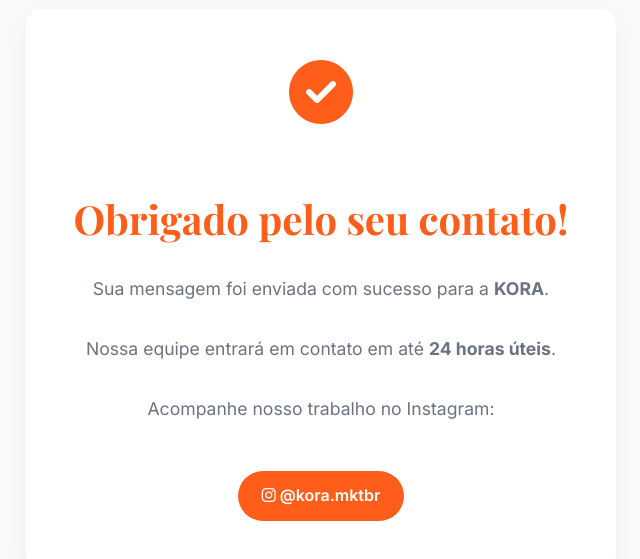
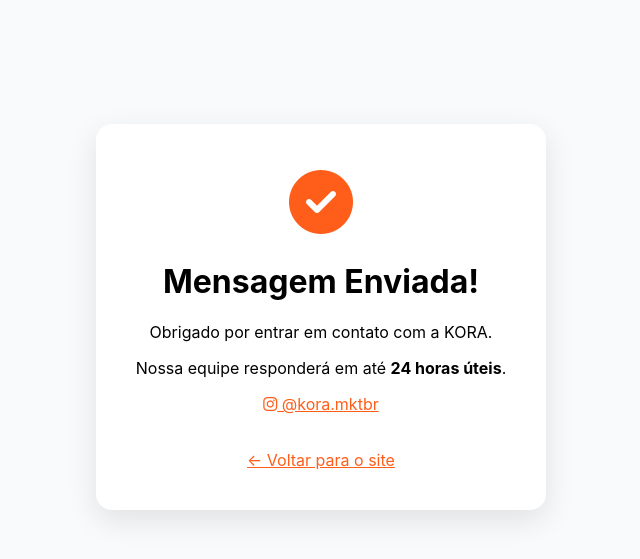
Before and after one commit to koramktbr/kora-page, a plain HTML site: page obrigado.html in a window 1280 px wide. Shown: the part 111-670 px from the top of the page, without its empty margins (319-959 px from the left). Drawn offline with nearby package versions, Linux system fonts and the light colour scheme.

Commit message:
obrigado.html

```diff
--- a/obrigado.html
+++ b/obrigado.html
@@ -4,89 +4,52 @@
   <meta charset="UTF-8">
   <meta name="viewport" content="width=device-width, initial-scale=1.0">
   <title>Obrigado - KORA</title>
-  <link rel="preconnect" href="https://fonts.googleapis.com">
-  <link rel="preconnect" href="https://fonts.gstatic.com" crossorigin>
-  <link href="https://fonts.googleapis.com/css2?family=Inter:wght@300;400;500;600;700&family=Playfair+Display:wght@700&display=swap" rel="stylesheet">
   <link rel="stylesheet" href="https://cdnjs.cloudflare.com/ajax/libs/font-awesome/6.4.0/css/all.min.css">
   <style>
     :root {
       --primary: #FF5E1A;
-      --primary-light: #FF8E53;
-      --dark: #111827;
-      --gray: #6B7280;
       --light: #F9FAFB;
       --white: #FFFFFF;
     }
     body {
       font-family: 'Inter', sans-serif;
       background-color: var(--light);
-      color: var(--dark);
-      margin: 0;
-      padding: 0;
       display: flex;
       justify-content: center;
       align-items: center;
       min-height: 100vh;
       text-align: center;
-      line-height: 1.6;
+      padding: 20px;
     }
-    .thank-you-container {
+    .thank-you-box {
+      background: var(--white);
+      padding: 40px;
+      border-radius: 16px;
       max-width: 600px;
-      padding: 3rem;
-      background: var(--white);
-      border-radius: 16px;
-      box-shadow: 0 10px 30px rgba(0, 0, 0, 0.05);
+      box-shadow: 0 10px 30px rgba(0,0,0,0.1);
     }
-    h1 {
-      font-family: 'Playfair Display', serif;
+    .icon-check {
       color: var(--primary);
-      font-size: 2.5rem;
-      margin-bottom: 1.5rem;
-    }
-    p {
-      color: var(--gray);
-      font-size: 1.1rem;
-      margin-bottom: 2rem;
-    }
-    .icon {
       font-size: 4rem;
-      color: var(--primary);
-      margin-bottom: 1.5rem;
-      animation: bounce 1s infinite alternate;
-    }
-    .btn {
-      display: inline-block;
-      background-color: var(--primary);
-      color: var(--white);
-      padding: 12px 24px;
-      border-radius: 50px;
-      text-decoration: none;
-      font-weight: 600;
-      margin-top: 1rem;
-      transition: all 0.3s ease;
-    }
-    .btn:hover {
-      background-color: var(--primary-light);
-      transform: translateY(-3px);
-      box-shadow: 0 5px 15px rgba(255, 94, 26, 0.3);
-    }
-    @keyframes bounce {
-      from { transform: translateY(0); }
-      to { transform: translateY(-15px); }
+      margin-bottom: 20px;
     }
   </style>
 </head>
 <body>
-  <div class="thank-you-container">
-    <div class="icon">
+  <div class="thank-you-box">
+    <div class="icon-check">
       <i class="fas fa-check-circle"></i>
     </div>
-    <h1>Obrigado pelo seu contato!</h1>
-    <p>Sua mensagem foi enviada com sucesso para a <strong>KORA</strong>.</p>
-    <p>Nossa equipe entrará em contato em até <strong>24 horas úteis</strong>.</p>
-    <p>Acompanhe nosso trabalho no Instagram:</p>
-    <a href="https://instagram.com/kora.mktbr" target="_blank" class="btn">
-      <i class="fab fa-instagram"></i> @kora.mktbr
+    <h1>Mensagem Enviada!</h1>
+    <p>Obrigado por entrar em contato com a KORA.</p>
+    <p>Nossa equipe responderá em até <strong>24 horas úteis</strong>.</p>
+    <p>
+      <a href="https://instagram.com/kora.mktbr" style="color: var(--primary);">
+        <i class="fab fa-instagram"></i> @kora.mktbr
+      </a>
+    </p>
+    <a href="index.html" style="display: inline-block; margin-top: 20px; color: var(--primary);">
+      ← Voltar para o site
     </a>
   </div>
 </body>
```
